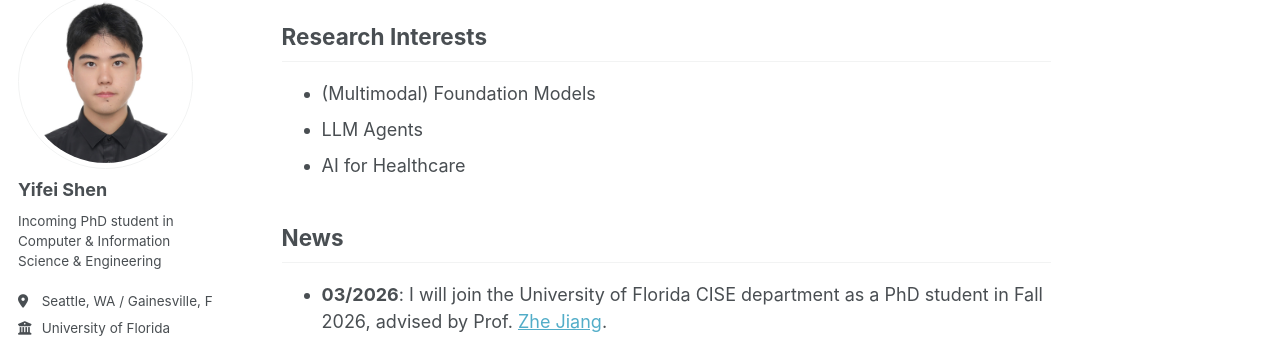
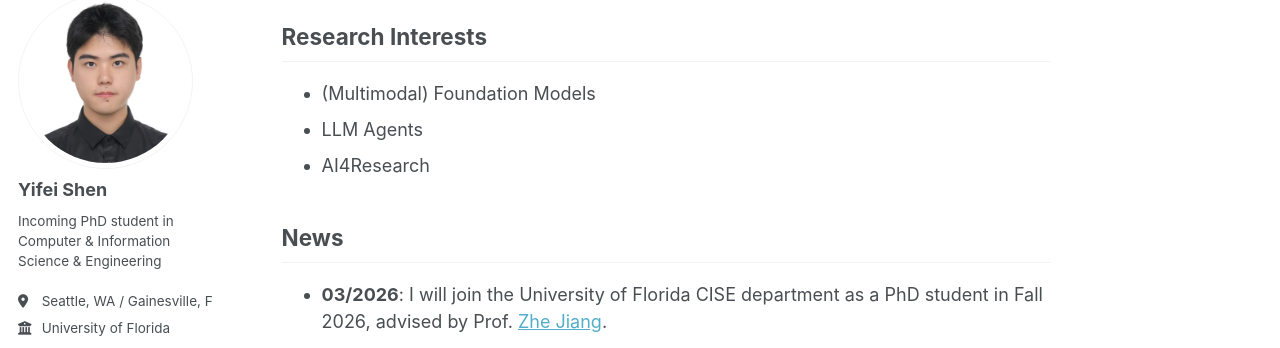
Before and after one commit to Barryshen1/Barryshen1.github.io, a Jekyll site: the page built from _pages/about.md, in a window 1280 px wide and 900 px high, scrolled down 352 px. Shown: the part 105-453 px from the top of the window. Built offline with Jekyll 4.4.1, drawn with Linux system fonts in a browser that asks for light colours; some web fonts are replaced.

Commit message:
Update research interest wording

```diff
--- a/_pages/about.md
+++ b/_pages/about.md
@@ -16,7 +16,7 @@
 
 - (Multimodal) Foundation Models
 - LLM Agents
-- AI for Healthcare
+- AI4Research
 
 ## News
 
```
